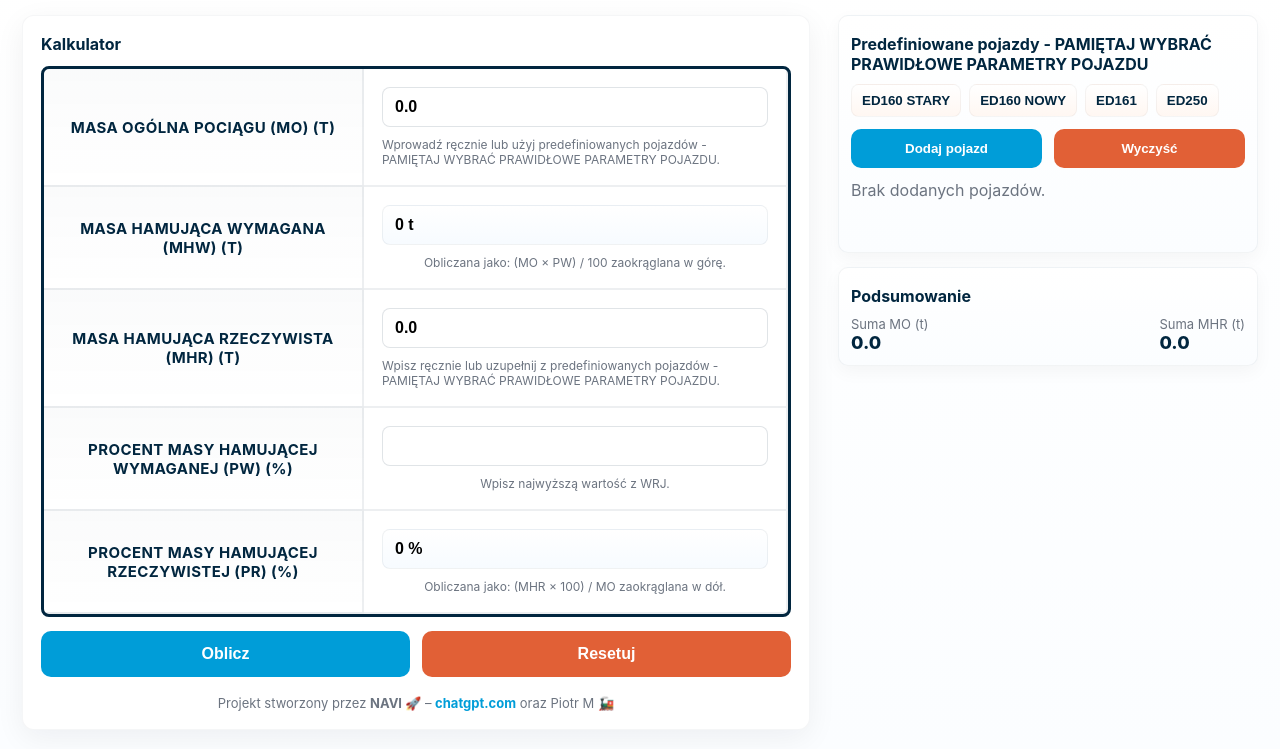
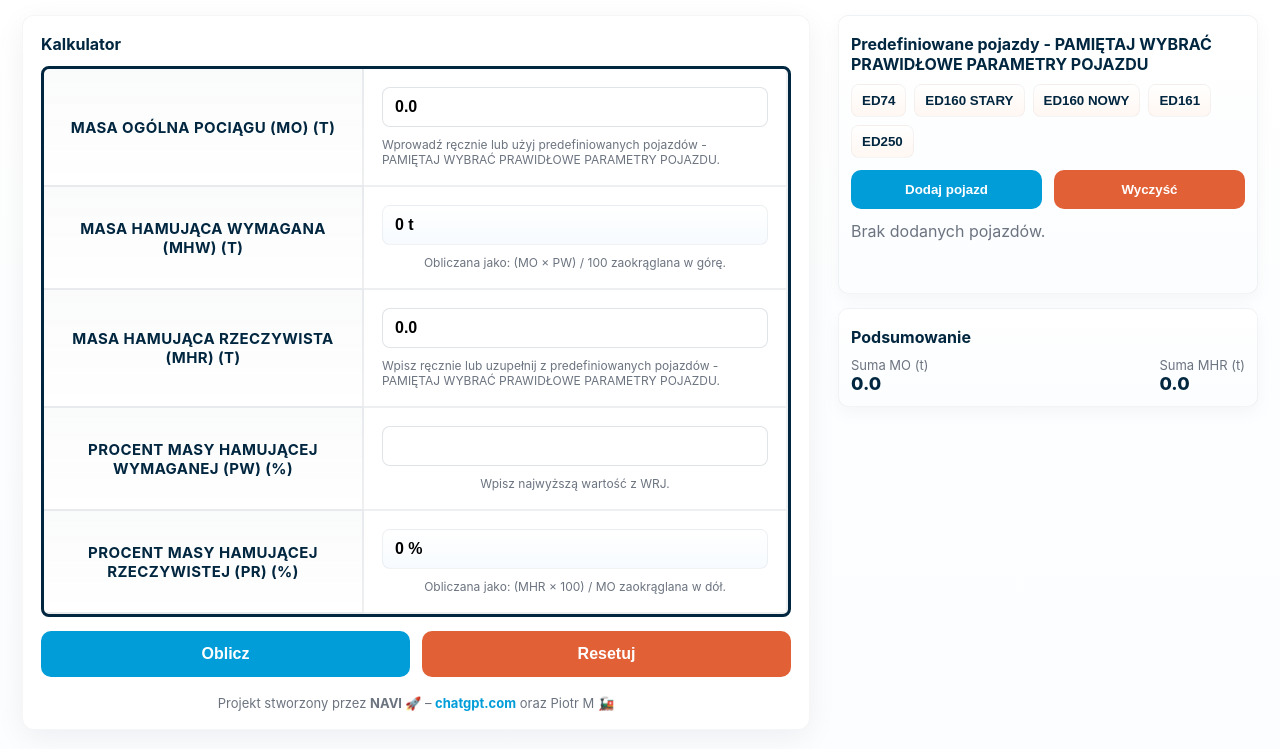
Before and after one commit to piotrrgw/Kalkulator_PH, a plain HTML site: page index.html in a window 1280 px wide. Shown: the part 51-800 px from the top of the page. Drawn offline with Linux system fonts and the light colour scheme.

Commit message:
wstępne dodanie ED74

```diff
--- a/index.html
+++ b/index.html
@@ -181,6 +181,14 @@
 
   <script>
     const PRESETS = {
+        "ED74": {
+        label: "ED74",
+        mo: { prozny: 161, ladowny: 171 },
+        braking: {
+          "R+Mg": { prozny: 0, ladowny: 0 },
+          "R": { prozny: 0, ladowny: 0 }
+        }
+      },
       "ED160-stary": {
         label: "ED160 STARY",
         mo: { prozny: 252, ladowny: 281 },
```
